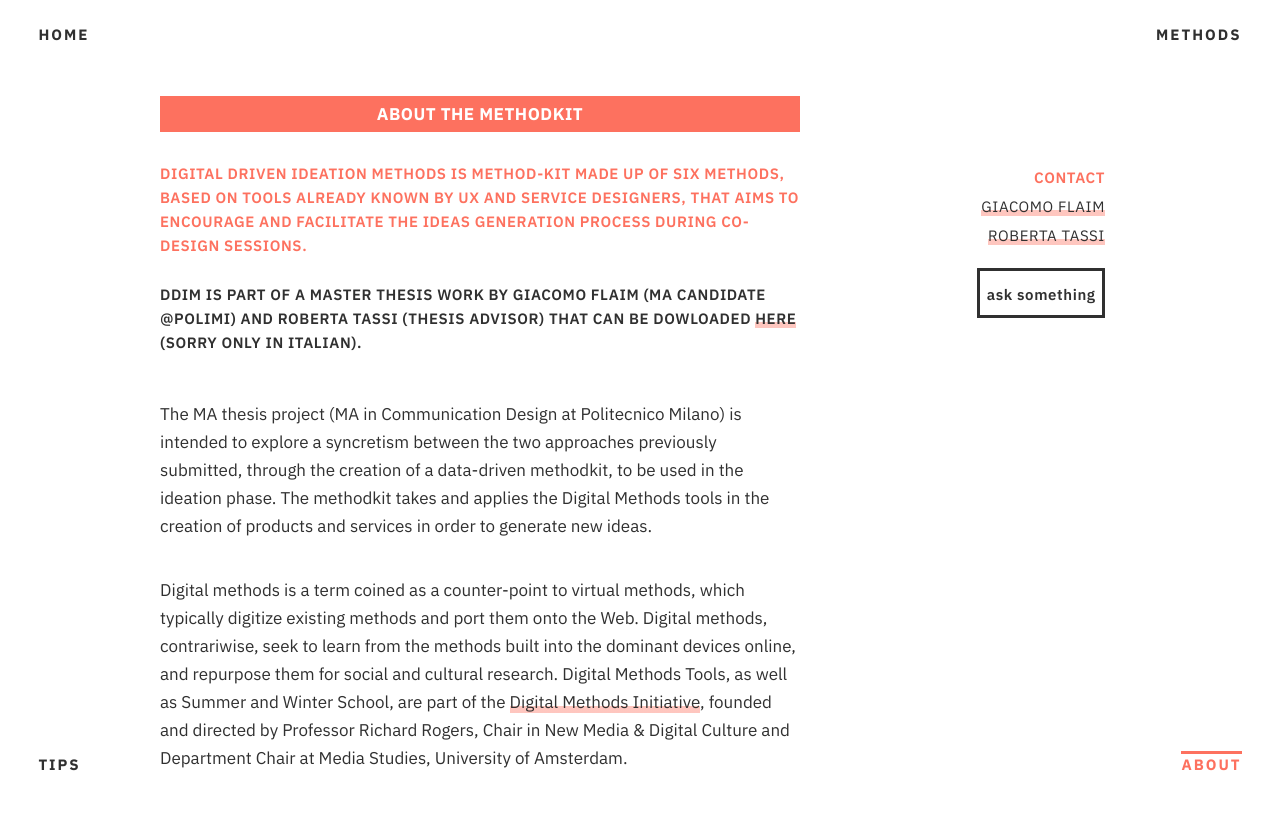
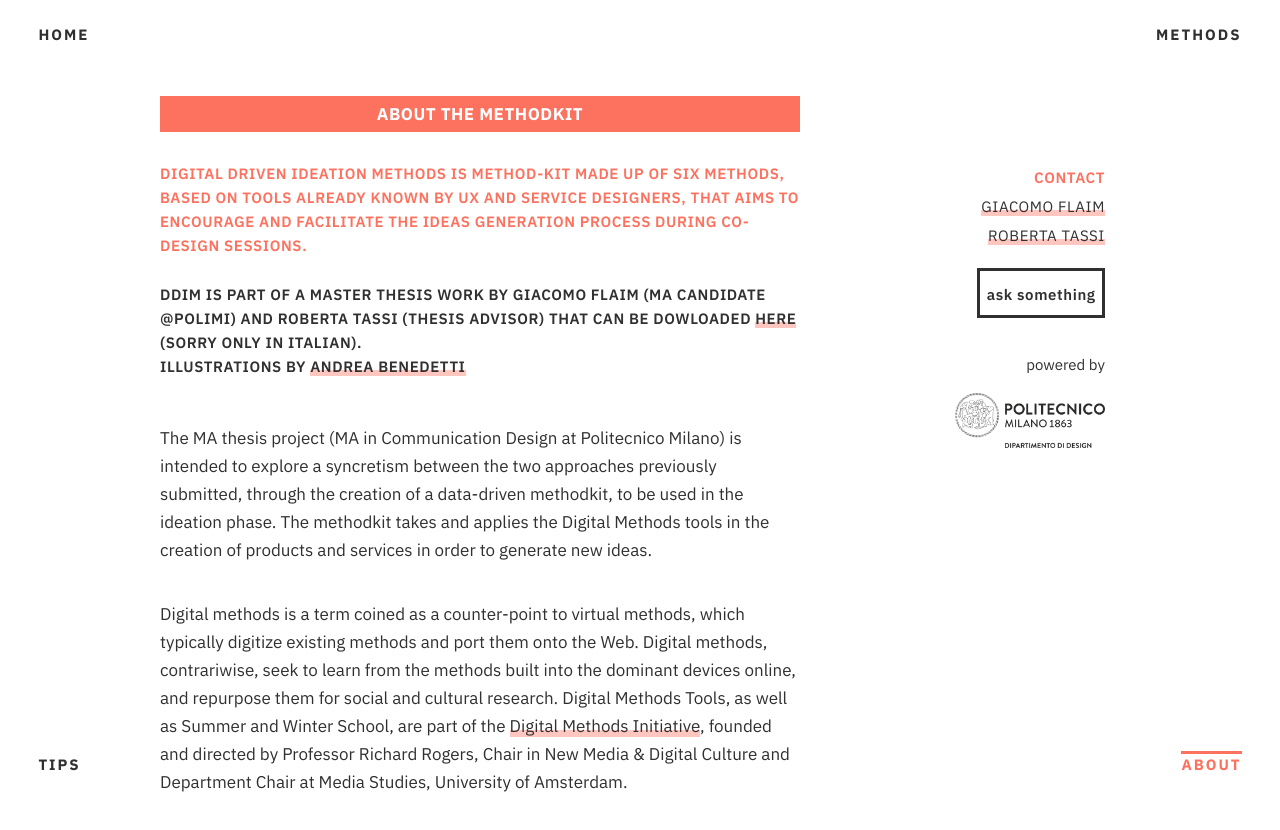
Before and after one commit to giacomoflaim/Tesi_prova, a plain HTML site: page about.html in a window 1280 px wide. Drawn offline with nearby package versions, Linux system fonts and the light colour scheme; a web font is replaced by a local one.

Commit message:
about-andre

```diff
--- a/about.html
+++ b/about.html
@@ -76,7 +76,7 @@
                     <h4 class="medium-about">Digital Driven Ideation Methods is method-kit made up of six methods, based on tools already known by UX and Service designers, that aims to encourage and facilitate the ideas generation process during co-design sessions.</h4>
                 </div>
                 <div class="row top-20">
-                    <h4 class="medium-about" style="color:#303030">DDIM is part of a Master Thesis work by Giacomo Flaim (MA candidate @POLIMI) and Roberta Tassi (Thesis Advisor) that can be dowloaded <a class="link_style" style="font-weight: 600" href="https://drive.google.com/file/d/14Xm__vVWZcU4nW1F7CFLXjgU6ma8Fr5e/view?usp=sharing" target="_blank">here</a> (sorry only in Italian).</h4>
+                    <h4 class="medium-about" style="color:#303030">DDIM is part of a Master Thesis work by Giacomo Flaim (MA candidate @POLIMI) and Roberta Tassi (Thesis Advisor) that can be dowloaded <a class="link_style" style="font-weight: 600" href="https://drive.google.com/file/d/14Xm__vVWZcU4nW1F7CFLXjgU6ma8Fr5e/view?usp=sharing" target="_blank">here</a> (sorry only in Italian).<br>Illustrations by <a style="font-weight: 600;"class="link_style" href="https://bndndr.it/" target="_blank">Andrea Benedetti</a></h4>
                 </div>
                 <div class="row top-20">
                     <p class="corpo-about">The MA thesis project (MA in Communication Design at Politecnico Milano) is intended to explore a syncretism between the two approaches previously submitted, through the creation of a data-driven methodkit, to be used in the ideation phase. The methodkit takes and applies the Digital Methods tools in the creation of products and services in order to generate new ideas.
@@ -95,7 +95,13 @@
                 <a href="mailto:giacomo.flaim@gmail.com" 	target="_blank">
                     <button type="button" class="btn my-btn" style="padding-top:12px; margin-right: 0px;">ask something</button>
                 </a>
+                <p>powered by</p>
+                <a href="http://www.design.polimi.it/" target="_blank">
+                    <img style="max-width:150px "src="img/logo-poli-1024x375.png">
+                </a>
             </div>
+
+
         </div>
     </div>
 
```
Also changed, not shown: img/logo-poli-1024x375.png (added).
